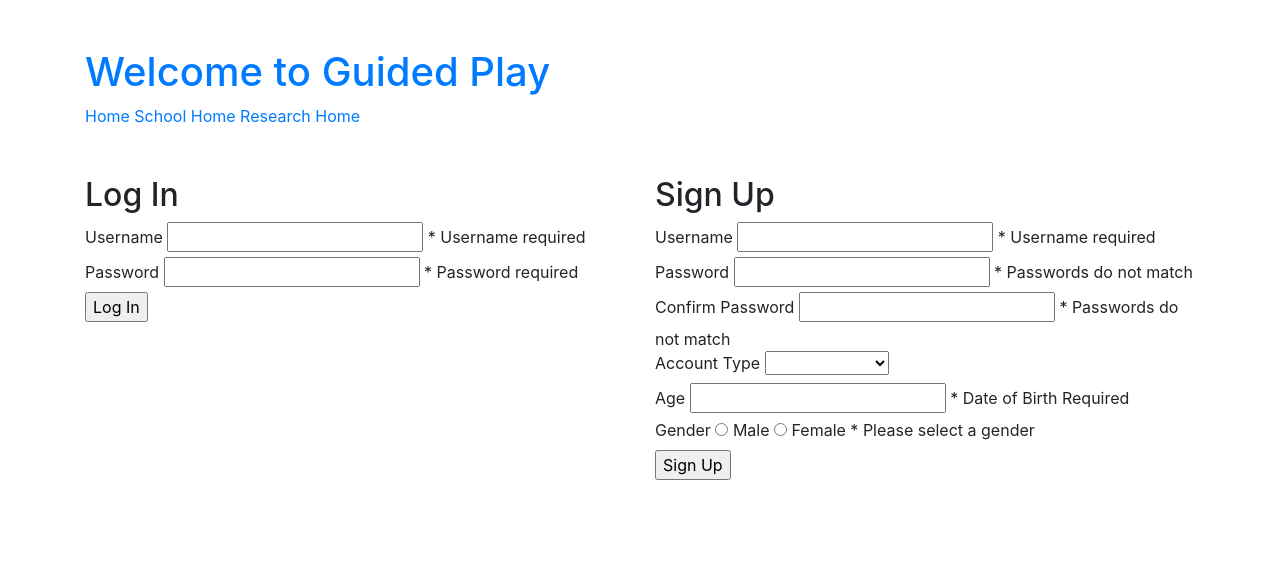
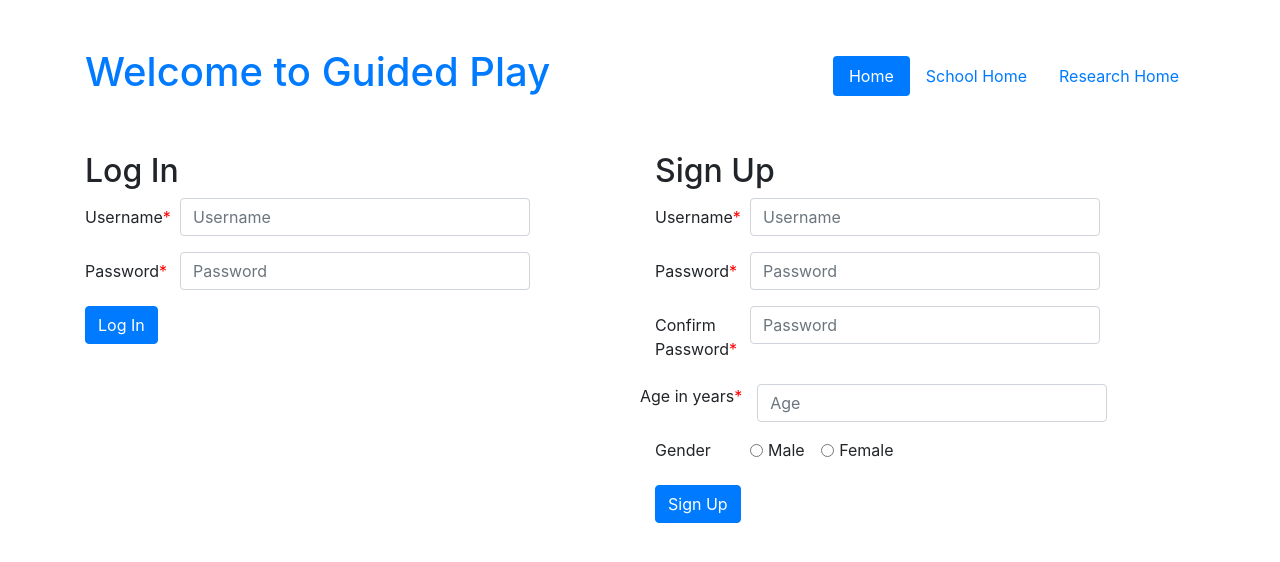
Before and after one commit to JamesAMarshall/UWS_GuidedPlay_PX, a PHP site: page / in a window 1280 px wide. Shown: the top 562 px of the page. Run offline with PHP 8.4, Linux system fonts and the light colour scheme.

Commit message:
[INCOMPLETE] Bootstrap styling work
To be reviewed by James

```diff
--- a/css/theme.css
+++ b/css/theme.css
@@ -7,9 +7,10 @@
     border-radius: 3px;
     width: 200px;
     margin-left: 5px;
-	margin-right: 5px;
-	text-align: center;
+    margin-right: 5px;
+    text-align: center;
 }
 
 .required {
   color: red;
+}
--- a/index.php
+++ b/index.php
@@ -1,5 +1,8 @@
+
+
 <!DOCTYPE html>
 <html>
+
 <head>
     <meta charset="utf-8">
     <meta content="width=device-width, initial-scale=1.0" name="viewport">
@@ -8,12 +11,14 @@
     <meta content="" name="description">
     <meta content="" name="keywords">
 
-  <!-- Styling -->
+    <!-- STYLING -->
+    <!-- used for styling error message -->
+    <link rel="stylesheet" type="text/css" href="css/theme.css">
+    <!-- unused, for now
+    <link href="css/style.css" rel="stylesheet"> -->
     <link href="bootstrap/css/bootstrap.min.css" rel="stylesheet">
-                <!-- <link href="css/style.css" rel="stylesheet">
-                <link rel="stylesheet" type="text/css" href="css/theme.css"> -->
 
-  <!-- Validation -->
+    <!-- VALIDATION -->
     <script src="js/formValidation.js"></script>
 </head>
 
@@ -21,12 +26,27 @@
 
     <!-- pt-sm-5 is top padding -->
     <div class="container pt-sm-5">
+        <div class="row">
+
+            <div class="col-sm-6">
                 <h1><a href="index.php">Welcome to Guided Play</a></h1>
-        <nav class="nav-menu">
-            <a href="index.php">Home</a>
-            <a href="html/home_school.html">School Home</a>
-            <a href="html/home_research.html">Research Home</a>
-        </nav>
+            </div>
+
+            <div class="col-sm-6 pt-sm-2">
+                <ul class="nav nav-pills justify-content-end">
+                    <li class="nav-item">
+                        <a class="nav-link active" href="index.php">Home</a>
+                    </li>
+                    <li class="nav-item">
+                        <a class="nav-link" href="html/home_school.html">School Home</a>
+                    </li>
+                    <li class="nav-item">
+                        <a class="nav-link" href="html/home_research.html">Research Home</a>
+                    </li>
+                </ul>
+            </div>
+
+        </div>
     </div>
 
     <br>
@@ -34,96 +54,120 @@
     <br>
 
     <div class="container">
-
         <div class="row">
-
             <div class="col">
                 <h2>Log In</h2>
                 <form method="post" id="logIn-form" onsubmit="return validateLogInForm(this);">
-                    <div>
-                        <label for="logIn_username">Username</label>
-                        <input type="text" id="logIn_username" name="uname"/>
-                        <span class="required">*</span>
-                        <span class="error-message" id="logIn_username_error">Username required</span>
 
-                        <br>
+                    <div class="form-group row">
 
-                        <label for="logIn_password">Password</label>
-                        <input type="password" id="logIn_password" name="pass"/>
-                        <span class="required">*</span>
-                        <span class="error-message" id="logIn_password_error">Password required</span>
+                        <label for="logIn_username" class="col-sm-2 col-form-label">
+                            Username<span class="required">*</span>
+                        </label>
+                        <div class="col-sm-8">
+                          <input type="text" class="form-control" id="logIn_username" placeholder="Username" name="uname">
+                          <!-- Here I'm using 'invalid-feedback', bootstrap's error message style: -->
+                          <div class="invalid-feedback" id="logIn_username_error">Please enter your username.</div>
+                          <!-- using the error message style we made ourselves:
+                            <span class="error-message" id="logIn_username_error">Please enter your username.</span> -->
+                        </div>
+                    </div>
 
-                        <br>
+                    <div class="form-group row">
+                        <label for="logIn_password" class="col-sm-2 col-form-label">
+                            Password<span class="required">*</span>
+                        </label>
+                        <div class="col-sm-8">
+                          <input type="password" class="form-control" id="logIn_password" placeholder="Password" name="pass">
+                          <div class="invalid-feedback" id="logIn_password_error">Please enter your password.</div>
+                        </div>
+                    </div>
 
-                        <input type="submit" value="Log In" name="logIn_submit">
+                    <div class="form-group row">
+                        <div class="col-sm-10">
+                            <input type="submit" class="btn btn-primary" value="Log In" name="logIn_submit">
+                        </div>
                     </div>
                 </form>
             </div>
 
+
             <div class="col">
                 <h2>Sign Up</h2>
                 <form method="post" id="signUp-form" onsubmit="return validateSignUpForm(this);">
-                    <div>
-                        <label for="signUp_username">Username</label>
-                        <input type="text" id="signUp_username" name="sname"/>
-                        <span class="required">*</span>
-                        <span class="error-message" id="signUp_username_error">Username required</span>
+                    <div class="form-group row">
+                        <label for="signUp_username" class="col-sm-2 col-form-label">
+                            Username<span class="required">*</span>
+                        </label>
+                        <div class="col-sm-8">
+                            <input type="text" class="form-control" id="signUp_username" placeholder="Username" name="sname">
+                            <div class="invalid-feedback" id="signUp_username_error">Please enter your username.</div>
+                        </div>
+                    </div>
 
-                        <br/>
 
-                        <label for="signUp_password">Password</label>
-                        <input type="password" id="signUp_password" />
-                        <span class="required">*</span>
-                        <span class="error-message" id="signUp_password_error">Passwords do not match</span>
+                    <div class="form-group row">
+                        <label for="signUp_password" class="col-sm-2 col-form-label">
+                            Password<span class="required">*</span>
+                        </label>
+                        <div class="col-sm-8">
+                            <input type="password" class="form-control" id="signUp_password" placeholder="Password">
+                            <div class="invalid-feedback" id="signUp_password_error">Passwords do not match.</div>
+                        </div>
+                    </div>
 
-                        <br>
+                    <div class="form-group row">
+                        <label for="signUp_confirmPassword" class="col-sm-2 col-form-label">
+                            Confirm Password<span class="required">*</span>
+                        </label>
+                        <div class="col-sm-8">
+                            <input type="password" class="form-control" id="signUp_confirmPassword" placeholder="Password">
+                            <div class="invalid-feedback" id="signUp_confirmPassword_error">Passwords do not match.</div>
+                        </div>
+                    </div>
 
-                        <label for="signUp_confirmPassword">Confirm Password</label>
-                        <input type="password" id="signUp_confirmPassword"/>
-                        <span class="required">*</span>
-                        <span class="error-message" id="signUp_confirmPassword_error">Passwords do not match</span>
+                    <div class="form-group row">
+                        <label for="signUp_age class="col-sm-2 col-form-label">
+                            Age in years<span class="required">*</span>
+                        </label>
+                        <div class="col-sm-8">
+                            <input type="text" class="form-control" id="signUp_age_error" placeholder="Age">
+                            <div class="invalid-feedback" id="signUp_age_error">Please enter your age.</div>
+                        </div>
+                    </div>
 
-                        <br/>
+                    <fieldset class="form-group">
+                        <div class="row">
+                          <legend class="col-form-label col-sm-2 pt-0">Gender</legend>
+                          <div class="col-sm-10">
+                                <div class="form-check form-check-inline">
+                                    <input class="form-check-input" type="radio" name="signUp_male" id="signUp_male" value="option1">
+                                    <label class="form-check-label" for="signUp_male">
+                                        Male
+                                    </label>
+                                </div>
+                                <div class="form-check form-check-inline">
+                                    <input class="form-check-input" type="radio" name="signUp_female" id="signUp_female" value="option2">
+                                    <label class="form-check-label" for="signUp_female">
+                                        Female
+                                    </label>
+                                </div>
+                                <div class="invalid-feedback" id="signUp_gender_error">Please enter your gender.</div>
+                          </div>
+                        </div>
+                      </fieldset>
 
-                        <!-- FIX: Dont have drop down, change account management -->
-                        <label for="accountType">Account Type</label>
-                        <select id="accountType" name="accountType" height="50px">
-                                <option value="default"selected disabled></option>
-                                <option value="student">Student</option>
-                                <option value="teacher">Teachers</option>
-                                <option value="community">Community</option>
-                                <option value="admin">Administrator</option>
-                                <option value="reseacher">Researcher</option>
-                        </select>
-
-                        <br>
-
-                        <!-- Validate as Age not DOB -->
-                        <label for="signUp_age">Age</label>
-                        <input type="text" id="signUp_age" name="age"/>
-                        <span class="required">*</span>
-                        <span class="error-message" id="signUp_age_error">Date of Birth Required</span>
-
-                        <br>
-
-                        <label for="signUp_gender">Gender</label>
-                        <input type="radio" name="gender" id="signUp_male">
-                        <label for="signUp_male">Male</label>
-                        <input type="radio" name="gender" id="signUp_female">
-                        <label for="signUp_female">Female</label>
-                        <span class="required">*</span>
-                        <span class="error-message" id="signUp_gender_error"> Please select a gender</span>
-
-                        <br>
-
-                        <input type="submit" value="Sign Up" name="signUp_submit">
+                    <div class="form-group row">
+                        <div class="col-sm-10">
+                            <button type="submit" class="btn btn-primary">Sign Up</button>
+                        </div>
                     </div>
                 </form>
-            </div>
 
             </div>
-
+        </div>
     </div>
 
 </body>
+
 </html>
```
Also changed, not shown: html/home_research.html (+46 -12 lines), html/home_school.html (+46 -12 lines). Lines whose indentation alone changed are shown as unchanged.
